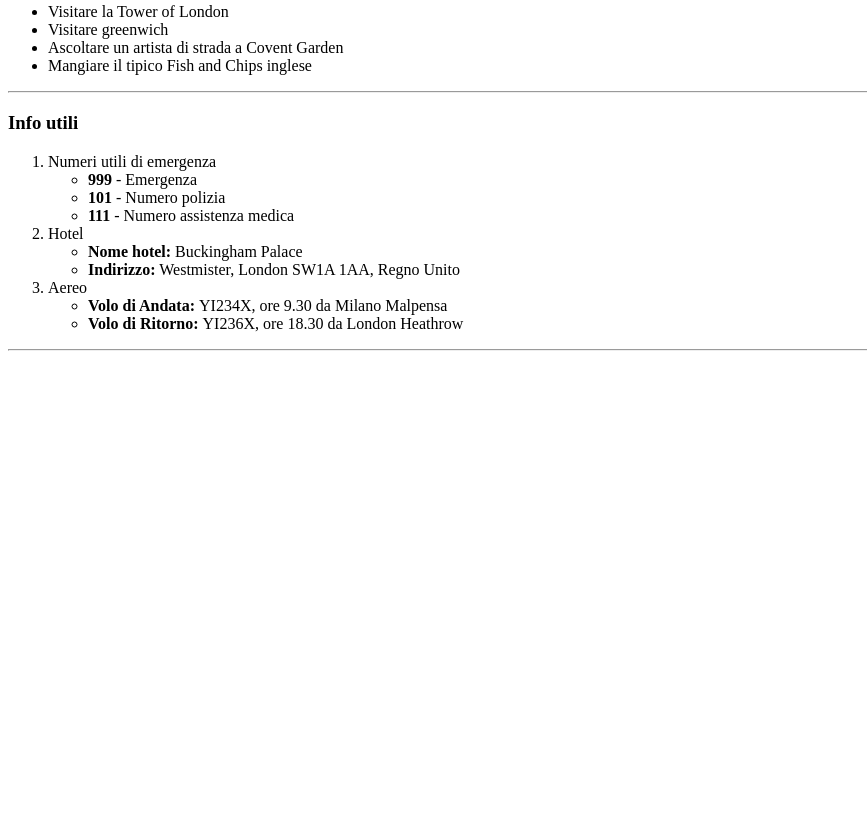
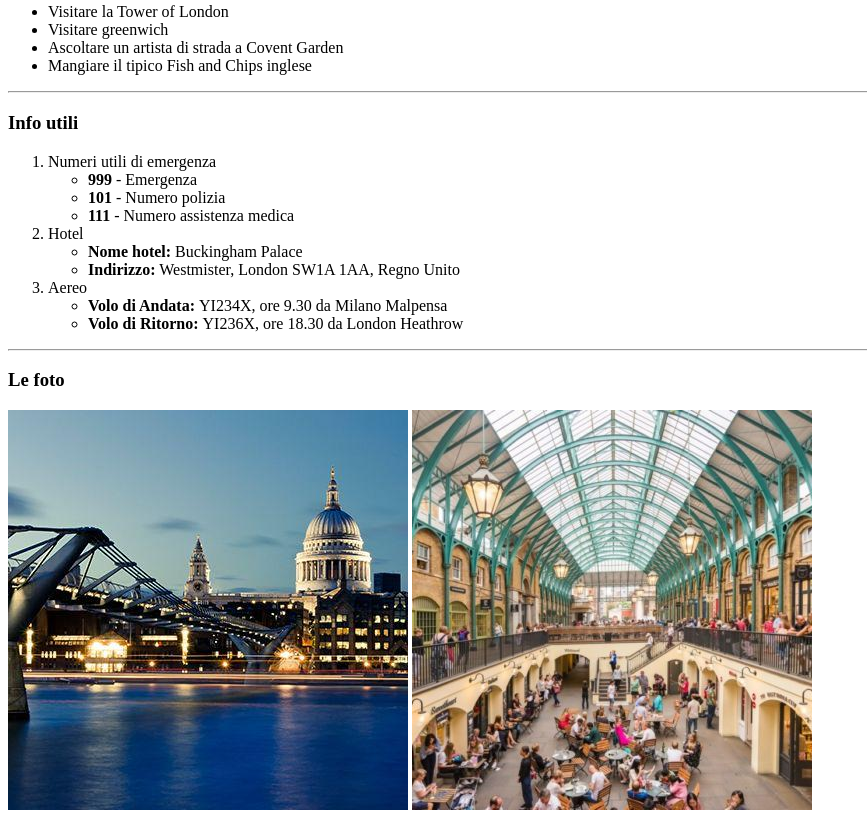
Before and after one commit to Nkevin03/html-london-trip, a plain HTML site: page index.html in a window 1280 px wide. Shown: the part 939-1761 px from the top of the page, without its empty margins (0-867 px from the left). Before the commit the page ends 1298 px from the top, so only its background shows below. Drawn offline with Linux system fonts and the light colour scheme.

Commit message:
Commit le foto

```diff
--- a/index.html
+++ b/index.html
@@ -96,6 +96,13 @@
             </ol>
             <hr>
         </section>
+
+        <!--Le foto-->
+        <section>
+            <h3>Le foto</h3>
+            <img src="./img/london-400x400-compressor_0.jpg" alt="">
+            <img src="./img/London-Wider-Area-e1597319992670-400x400.jpg" alt="">
+        </section>
     </main>
 </body>
 </html>
```
